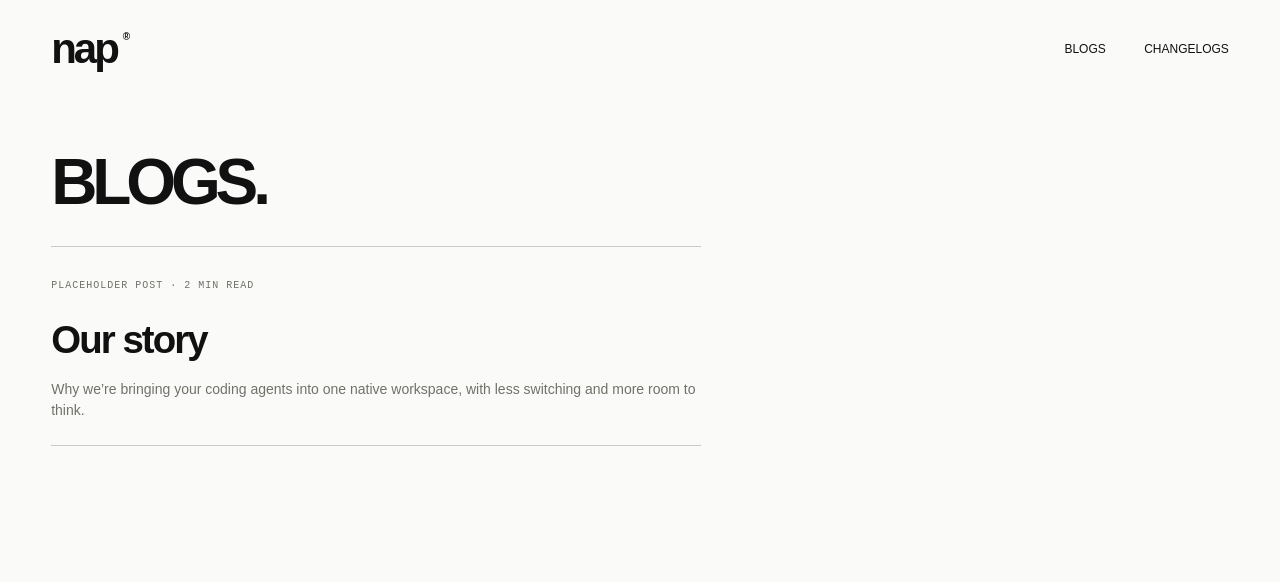
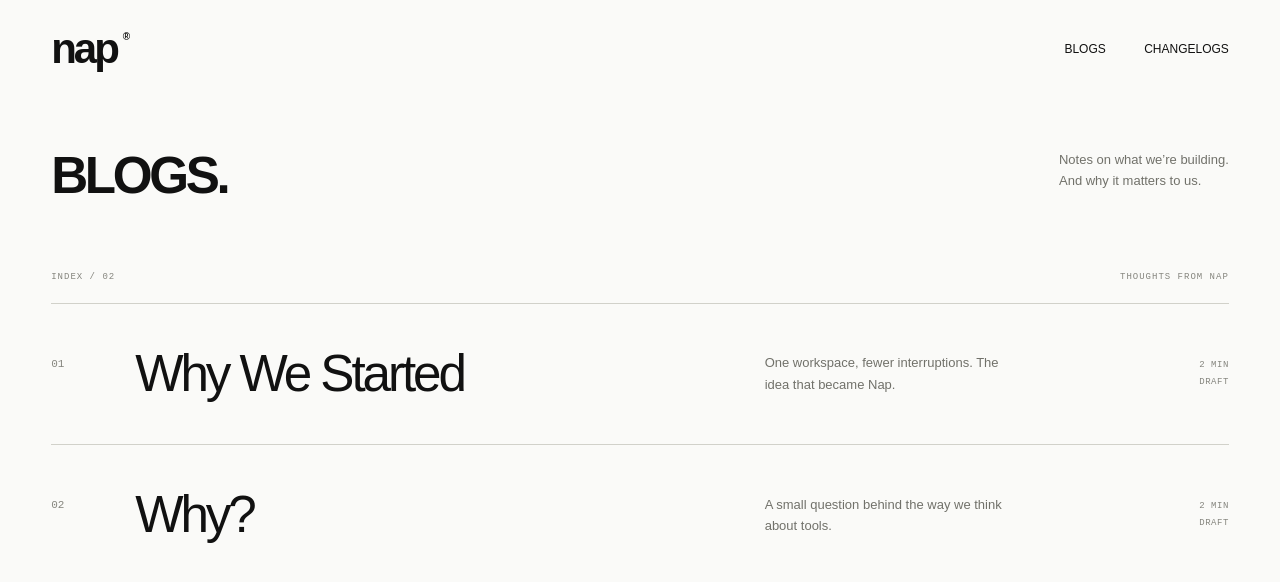
Before and after one commit to farzeenilyaszargar/Mandora, a Next.js app: page /blogs in a window 1280 px wide. Shown: the top 582 px of the page. Built offline with nearby package versions, Linux system fonts and the light colour scheme; a web font is replaced by a local one.

Commit message:
Redesign blog index and add Why We Started and Why posts

```diff
--- a/app/blogs/hello-nap/page.tsx
+++ b/app/blogs/hello-nap/page.tsx
@@ -4,7 +4,7 @@ import LiquidField from "../../components/liquid-field";
 import "../../contrast.css";
 
 export const metadata: Metadata = {
-  title: "Our story",
+  title: "Why We Started",
   description: "Why Nap brings your coding agents into one native workspace, with less switching and more room to think.",
   robots: { index: false, follow: true },
   alternates: { canonical: "/blogs/hello-nap" },
@@ -17,7 +17,7 @@ export default function PlaceholderPost() {
       <section className="nap-hero">
         <article className="nap-blog-article">
           <span className="nap-blog-label">PLACEHOLDER POST · 2 MIN READ</span>
-          <h1>Our story</h1>
+          <h1>Why We Started</h1>
           <p>Good tools give you room to think. They help you stay with an idea long enough to turn it into something real. That is the idea behind Nap: one native workspace for the coding agents you already use, with a little less getting in the way.</p>
 
           <h2>The work between the work</h2>
--- a/app/blogs/page.tsx
+++ b/app/blogs/page.tsx
@@ -14,12 +14,23 @@ export default function BlogsPage() {
     <main className="contrast-page nap-article-page">
       <NapHeader />
       <section className="nap-hero">
-        <div className="nap-blog-content">
-          <h1>BLOGS.</h1>
-          <a className="nap-blog-card" href="/blogs/hello-nap">
-            <span className="nap-blog-label">PLACEHOLDER POST · 2 MIN READ</span>
-            <h2>Our story</h2>
-            <p>Why we’re bringing your coding agents into one native workspace, with less switching and more room to think.</p>
+        <div className="nap-blog-index">
+          <div className="nap-blog-intro">
+            <h1>BLOGS.</h1>
+            <p>Notes on what we’re building.<br />And why it matters to us.</p>
+          </div>
+          <div className="nap-blog-index-label"><span>INDEX / 02</span><span>THOUGHTS FROM NAP</span></div>
+          <a className="nap-blog-row" href="/blogs/hello-nap">
+            <span className="nap-blog-number">01</span>
+            <h2>Why We Started</h2>
+            <p>One workspace, fewer interruptions. The idea that became Nap.</p>
+            <span className="nap-blog-time">2 MIN<br />DRAFT</span>
+          </a>
+          <a className="nap-blog-row" href="/blogs/why">
+            <span className="nap-blog-number">02</span>
+            <h2>Why?</h2>
+            <p>A small question behind the way we think about tools.</p>
+            <span className="nap-blog-time">2 MIN<br />DRAFT</span>
           </a>
         </div>
       </section>
--- /dev/null
+++ b/app/blogs/why/page.tsx
@@ -0,0 +1,38 @@
+import type { Metadata } from "next";
+import NapHeader from "../../components/nap-header";
+import LiquidField from "../../components/liquid-field";
+import "../../contrast.css";
+
+export const metadata: Metadata = {
+  title: "Why?",
+  description: "A small question behind the way we think about tools at Nap.",
+  robots: { index: false, follow: true },
+  alternates: { canonical: "/blogs/why" },
+};
+
+export default function WhyPost() {
+  return (
+    <main className="contrast-page nap-article-page">
+      <NapHeader />
+      <section className="nap-hero">
+        <article className="nap-blog-article">
+          <span className="nap-blog-label">PLACEHOLDER POST · 2 MIN READ</span>
+          <h1>Why?</h1>
+          <p>It is a useful question to keep close. Why does this need another window? Why is the next step difficult to find? Why does getting back to a project sometimes take longer than the change itself?</p>
+          <p>None of these questions has a single answer. But asking them changes what you pay attention to. Instead of starting with what else a tool could do, you start with what someone is trying to get done.</p>
+          <h2>More is not always the answer</h2>
+          <p>Adding a feature is an obvious way to make a product feel more capable. Making an existing action easier to understand is less visible. So is removing a decision that did not need to be there in the first place.</p>
+          <p>We think those smaller improvements deserve attention. A clear label, a familiar place to return to, or one less interruption can matter more than another panel of options. The work is in deciding what earns a place on the screen.</p>
+          <h2>Keep the choice. Reduce the friction.</h2>
+          <p>Different coding agents suit different tasks and different people. A shared workspace should respect that choice. The aim is not to make everyone work in exactly the same way, but to make the surrounding experience easier to navigate.</p>
+          <p>That is the question we bring to Nap: can the tools stay flexible while the workspace feels simpler? We want your attention to follow the problem you are solving, rather than the arrangement of the tools around it.</p>
+          <h2>A question worth repeating</h2>
+          <p>There will always be another idea to try and another detail to adjust. Asking why gives those decisions a starting point. What does this help with? Who needs it? Could it be clearer?</p>
+          <p>We do not expect the answers to stay fixed. We do want to keep asking. A little less friction begins with noticing where it comes from.</p>
+          <p className="nap-placeholder-note">This is a placeholder draft. Final editorial content will replace it.</p>
+        </article>
+      </section>
+      <LiquidField />
+    </main>
+  );
+}
--- a/app/contrast.css
+++ b/app/contrast.css
@@ -27,15 +27,8 @@
 @media (prefers-reduced-motion: reduce) { .nap-download { transition: none; } }
 
 .nap-nav { display: flex; align-items: center; gap: clamp(20px, 3vw, 42px); }
-.nap-blog-content { padding: 0; }
-.nap-blog-content h1 { font-size: clamp(40px, 5vw, 80px); font-weight: 900; letter-spacing: -.08em; line-height: 1; }
-.nap-blog-content p { margin-top: 24px; color: #71716a; font-size: 16px; }
 
-.nap-blog-content { width: 100%; }
-.nap-blog-card { display: block; max-width: 650px; margin-top: 32px; padding: 24px 0; border-top: 1px solid #ccc; border-bottom: 1px solid #ccc; }
 .nap-blog-label { font-family: monospace; font-size: 10px; letter-spacing: 1px; color: #71716a; }
-.nap-blog-card h2 { text-decoration: none; text-underline-offset: .15em; text-decoration-thickness: 1px; margin-top: 16px; font-size: clamp(24px, 3vw, 42px); font-weight: 600; letter-spacing: -.05em; }
-.nap-blog-card p { margin-top: 10px; font-size: 14px; line-height: 1.5; }
 .nap-blog-article { max-width: 680px; margin: 0 auto; }
 .nap-blog-article h1 { font-size: clamp(38px, 5vw, 72px); font-weight: 700; letter-spacing: -.065em; line-height: 1.05; margin-top: 20px; }
 .nap-blog-article p { margin-top: 24px; font-size: clamp(14px, 1.3vw, 17px); line-height: 1.7; color: #62625c; }
@@ -47,4 +40,16 @@
 .nap-blog-article h2 + p { margin-top: 16px; }
 @media (max-width: 700px) { .nap-article-page .nap-hero { padding-top: 120px; padding-bottom: 55px; } }
 
-.nap-blog-card:hover h2, .nap-blog-card:focus-visible h2 { text-decoration: underline; }
+.nap-blog-index { width: 100%; }
+.nap-blog-intro { display: flex; justify-content: space-between; align-items: flex-start; gap: 24px; margin-bottom: 70px; }
+.nap-blog-intro h1 { font-size: clamp(36px, 4vw, 60px); line-height: 1; font-weight: 800; letter-spacing: -.065em; }
+.nap-blog-intro p { font-size: 13px; color: #71716a; line-height: 1.6; }
+.nap-blog-index-label { display: flex; justify-content: space-between; padding-bottom: 18px; font-family: monospace; font-size: 9px; letter-spacing: 1px; color: #85857e; }
+.nap-blog-row { display: grid; grid-template-columns: 56px 1.3fr .8fr 66px; align-items: center; gap: 28px; border-top: 1px solid #d1d1ca; padding: 42px 0; }
+.nap-blog-row:last-child { border-bottom: 1px solid #d1d1ca; }
+.nap-blog-number { font-family: monospace; font-size: 11px; color: #85857e; align-self: start; margin-top: 10px; }
+.nap-blog-row h2 { font-size: clamp(30px, 4vw, 64px); font-weight: 500; letter-spacing: -.06em; line-height: 1.1; text-decoration-thickness: 1px; text-underline-offset: .16em; }
+.nap-blog-row p { color: #71716a; font-size: 13px; line-height: 1.65; max-width: 260px; }
+.nap-blog-time { font-family: monospace; color: #85857e; font-size: 9px; line-height: 1.9; text-align: right; letter-spacing: .5px; }
+.nap-blog-row:hover h2, .nap-blog-row:focus-visible h2 { text-decoration: underline; }
+@media (max-width: 700px) { .nap-blog-intro { margin-bottom: 46px; } .nap-blog-intro p { font-size: 11px; } .nap-blog-row { grid-template-columns: 24px 1fr 45px; column-gap: 16px; row-gap: 15px; padding: 28px 0; } .nap-blog-row h2 { font-size: clamp(27px, 7vw, 42px); } .nap-blog-row p { grid-column: 2; grid-row: 2; font-size: 12px; } .nap-blog-time { grid-column: 3; grid-row: 1 / 3; align-self: start; margin-top: 4px; } .nap-blog-number { margin-top: 6px; } }
```
